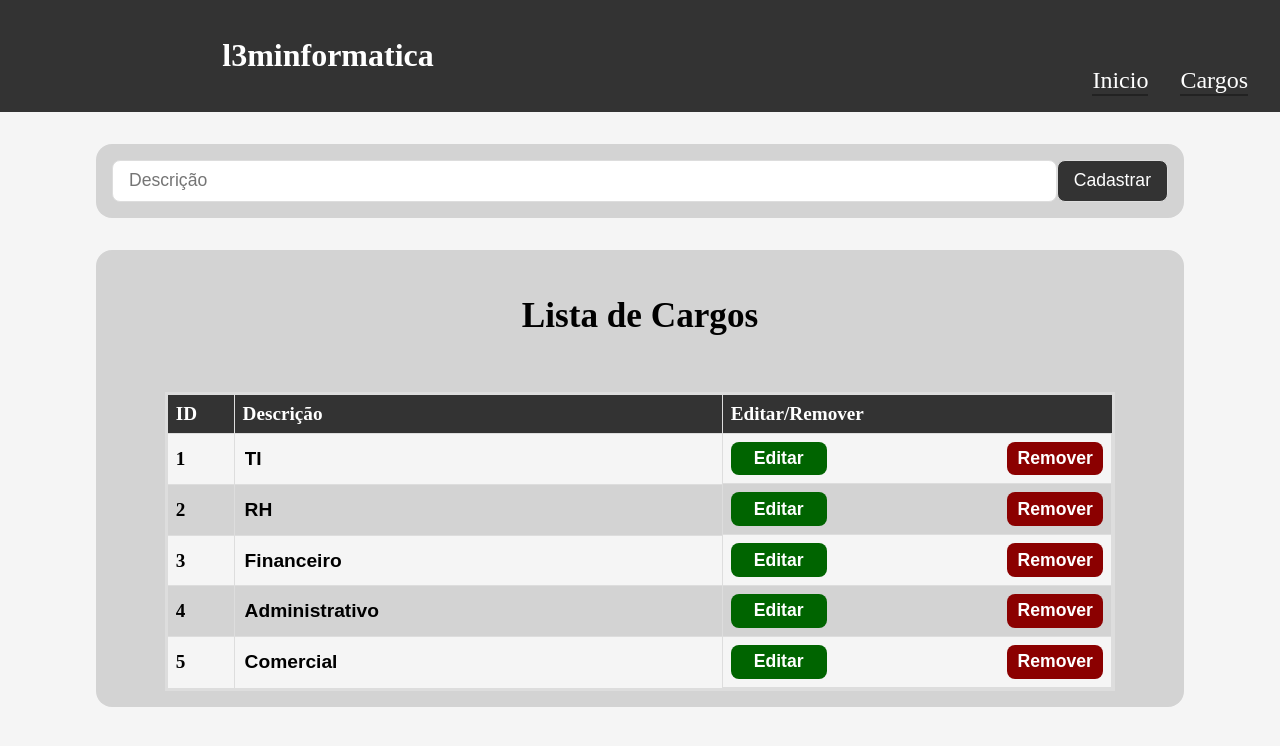
After one commit to joseg-alvesg/Teste-dev-PHP-3lm, a PHP site: page /roles in a window 1280 px wide. The commit adds this page. Shown: the top 746 px of the page. Run offline with PHP 8.4, Linux system fonts and the light colour scheme; data comes from the database, SQL or seed files in the repository.

Commit message:
implement: page roles and crud

```diff
--- a/index.php
+++ b/index.php
@@ -1,25 +1,21 @@
 <?php
+
 $route = $_SERVER['REQUEST_URI'];
 
 switch ($route) {
     case '/':
         require 'src/views/index.php';
-    // require 'src/controllers/employeeForm.php';
-    require 'src/controllers/employees.php';
-        // break;
-    // case '/employees':
-        // break;
-    // case '/insert-employee':
+        require 'src/controllers/employees.php';
         break;
     case '/report':
         require 'src/document/doc-export.php';
         break;
-    case '/delete-employee':
-        require __DIR__ . '/views/delete-employee.php';
+    case '/roles':
+        require 'src/views/index.php';
+        require 'src/controllers/role.php';
         break;
     default:
         http_response_code(404);
-        echo 'Página não encontrada';
-        // require __DIR__ . '/views/404.php';
+        echo '<h1>Página não encontrada</h1> <a href="/">Voltar</a>';
         break;
 }
--- a/src/controllers/employees.php
+++ b/src/controllers/employees.php
@@ -25,7 +25,6 @@ function debug()
         exit;
     }
 }
-
 // START APP
 if (
     $_SERVER['REQUEST_METHOD'] === 'GET'
--- a/src/controllers/role.php
+++ b/src/controllers/role.php
@@ -0,0 +1,66 @@
+<?php
+
+require_once __DIR__ . '/../models/role.php';
+require_once __DIR__ . '/../../config.php';
+
+function debug()
+{
+    global $is_dev;
+
+    if ($is_dev) {
+        $debug_arr = debug_backtrace(DEBUG_BACKTRACE_IGNORE_ARGS);
+        $line = $debug_arr[0]['line'];
+        $file = $debug_arr[0]['file'];
+
+        header('Content-Type: text/plain');
+
+        echo "linha: $line\n";
+        echo "arquivo: $file\n\n";
+        echo 'BTN:' . $_POST['btn'] . "\n\n";
+        print_r(array('GET' => $_GET, 'POST' => $_POST, 'SERVER' => $_SERVER, 'GLOBALS' => $GLOBALS));
+        exit;
+    }
+}
+
+// START APsubmitP
+if (
+  $_SERVER['REQUEST_METHOD'] === 'GET'
+) {
+  $roleModel = new Role($db);
+  $roles = $roleModel->getRoles();
+  include 'src/views/roleForm.php';
+  include 'src/views/role.php';
+}
+
+// INSERT
+if (
+$_SERVER['REQUEST_METHOD'] === 'POST'
+  && $_POST['btn'] === 'insert'
+) {
+  echo 'insert';
+  $roleModel = new Role($db);
+  $roleModel->create($_POST['description']);
+  header('Location: /roles');
+}
+
+// UPDATE
+if (
+  $_SERVER['REQUEST_METHOD'] === 'POST'
+  && $_POST['btn'] === 'edit-role'
+) {
+  var_dump($_POST);
+  $roleModel = new Role($db);
+  $roleModel->update($_POST['id'], $_POST['description']);
+  header('Location: /roles');
+}
+
+// DELETE
+if (
+  $_SERVER['REQUEST_METHOD'] === 'POST'
+  && $_POST['btn'] === 'delete-role'
+) {
+  $id = $_POST["id"];
+  $roleModel = new Role($db);
+  $roleModel->delete($id);
+  header('Location: /roles');
+}
--- a/src/views/index.php
+++ b/src/views/index.php
@@ -9,11 +9,12 @@
     <link href="src/views/style/employees.css" rel="stylesheet">
   </head>
   <body>
-    <header>
+    <header class='header'>
       <h1>l3minformatica</h1>
-      <!-- <nav> -->
-      <!--   <a href="/">Inicio</a> -->
-      <!-- </nav> -->
+      <nav>
+        <a href="/">Inicio</a>
+        <a href="/roles">Cargos</a>
+      </nav>
     </header>
     <main>
       <!-- <a href="employees"><div>Vizualização de tabela dos funcionarios</div></a> -->
--- /dev/null
+++ b/src/views/role.php
@@ -0,0 +1,25 @@
+<div class="table-container">
+  <div class="save">
+    <h1>Lista de Cargos</h1>
+  </div>
+  <table>
+    <tr>
+      <th>ID</th>
+      <th>Descrição</th>
+      <th>Editar/Remover</th>
+    </tr>
+    <?php foreach ($roles as $role) : ?>
+    <tr class="table-desc">
+      <form method="POST" action="/roles">
+        <td><?= $role['id'] ?></td>
+        <td><input type="text" name="description" value="<?= $role['description'] ?>"></td>
+        <input type="hidden" name="id" value="<?= $role['id'] ?>">
+        <td class="btns">
+          <button type="submit" name="btn" value="edit-role" class="edit-btn">Editar</button>
+          <button type="submit" name="btn" value="delete-role" class="delete-btn">Remover</button>
+        </td>
+      </form>
+    </tr>
+    <?php endforeach; ?>
+  </table>
+</div>
--- /dev/null
+++ b/src/views/roleForm.php
@@ -0,0 +1,4 @@
+<form class='employee-form' method="post" >
+  <input type="text" name="description" placeholder="Descrição">
+  <button type="submit" name="btn" value="insert">Cadastrar</button>
+</form>
--- a/src/views/style/employees.css
+++ b/src/views/style/employees.css
@@ -18,7 +18,6 @@
   /* border: none; */
   font-size: 1.1rem;
   font-weight: 600;
-  cursor: pointer;
   border-radius: .5rem;
   padding: .4rem .4rem 2rem .4rem;
 }
--- a/src/views/style/index.css
+++ b/src/views/style/index.css
@@ -12,3 +12,23 @@ header {
   display: flex;
   justify-content: space-around;
 }
+
+.header h1 {
+  width: 50%;
+}
+
+.header nav {
+  display: flex;
+  justify-content: space-around;
+  width: 50%;
+  justify-content: flex-end;
+  font-size: 1.5rem;
+  align-items: flex-end;
+}
+
+.header nav a {
+  color: #fff;
+  text-decoration: none;
+  margin: 0 1rem;
+  border-bottom: 2px solid #222;
+}
```
Also changed, not shown: src/models/role.php (+19 -16 lines), 1 other file.
